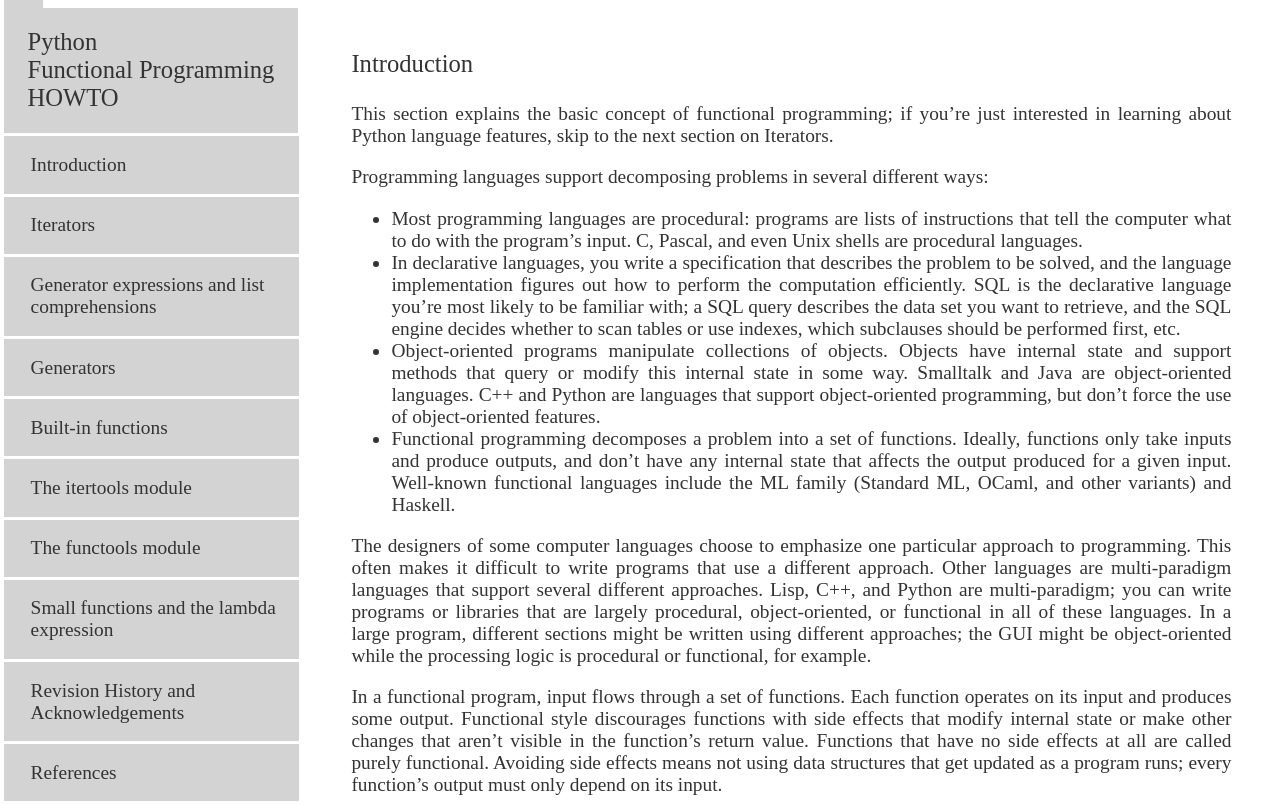
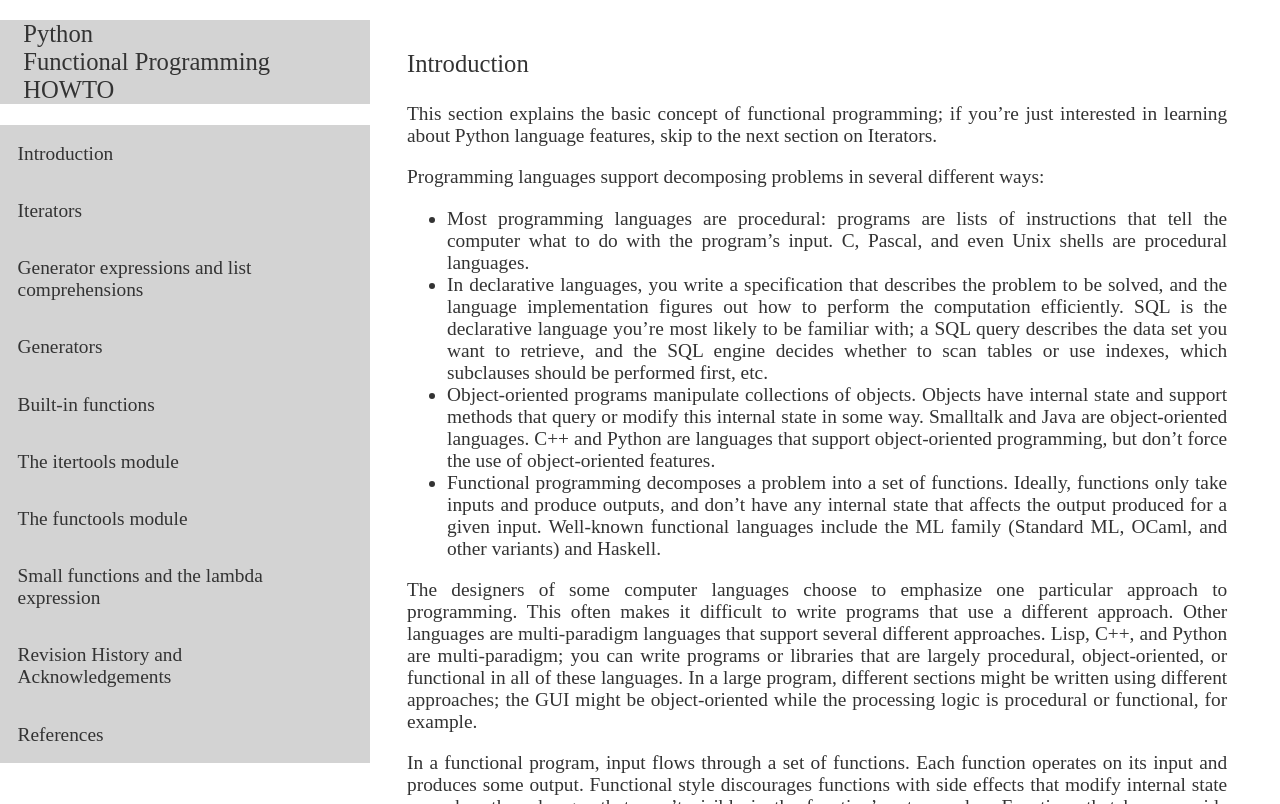
Before and after one commit to amartin78/fcc-technical-documentation-page, a plain HTML site: page index.html in a window 1280 px wide. Shown: the top 804 px of the page. Drawn offline with Linux system fonts and the light colour scheme.

Commit message:
navbar ul

```diff
--- a/index.html
+++ b/index.html
@@ -4,32 +4,29 @@
 <head>
     <link rel="stylesheet" type="text/css" href="style.css">
     <meta name="viewport" content="width=device-width, initial-scale=1.0">
-    <link rel="stylesheet" href="https://use.fontawesome.com/releases/v5.8.1/css/all.css" integrity="sha384-50oBUHEmvpQ+1lW4y57PTFmhCaXp0ML5d60M1M7uH2+nqUivzIebhndOJK28anvf" crossorigin="anonymous">
+    <link rel="stylesheet" href="https://use.fontawesome.com/releases/v5.8.1/css/all.css"
+        integrity="sha384-50oBUHEmvpQ+1lW4y57PTFmhCaXp0ML5d60M1M7uH2+nqUivzIebhndOJK28anvf" crossorigin="anonymous">
 </head>
 
 <body>
-    <div id="container">
-        <div id="top">
-            <a href="#">
-                <i class="fa fa-angle-up"></i>
-            </a>
-        </div>
+    <!-- <div id="container"> -->
+
         <nav id="navbar">
             <header>
                 <h2>Python<br>Functional Programming<br>HOWTO</h2>
             </header>
-            <a class="nav-link" href="#Introduction">Introduction</a>
-            <a class="nav-link" href="#Iterators">Iterators</a>
-            <a class="nav-link" href="#Generator_expressions_and_list_comprehensions">Generator expressions and list
-                comprehensions</a>
-            <a class="nav-link" href="#Generators">Generators</a>
-            <a class="nav-link" href="#Built-in_functions">Built-in functions</a>
-            <a class="nav-link" href="#The_itertools_module">The itertools module</a>
-            <a class="nav-link" href="#The_functools_module">The functools module</a>
-            <a class="nav-link" href="#Small_functions_and_the_lambda_expression">Small functions and the lambda
-                expression</a>
-            <a class="nav-link" href="#Revision_History_and_Acknowledgements">Revision History and Acknowledgements</a>
-            <a class="nav-link" href="#References">References</a>
+            <ul>
+                <li><a class="nav-link" href="#Introduction">Introduction</a></li>
+                <li> <a class="nav-link" href="#Iterators">Iterators</a></li>
+                <li> <a class="nav-link" href="#Generator_expressions_and_list_comprehensions">Generator expressions and list comprehensions</a></li>
+                <li><a class="nav-link" href="#Generators">Generators</a></li>
+                <li><a class="nav-link" href="#Built-in_functions">Built-in functions</a></li>
+                <li><a class="nav-link" href="#The_itertools_module">The itertools module</a></li>
+                <li><a class="nav-link" href="#The_functools_module">The functools module</a></li>
+                <li><a class="nav-link" href="#Small_functions_and_the_lambda_expression">Small functions and the lambda expression</a></li>
+                <li><a class="nav-link" href="#Revision_History_and_Acknowledgements">Revision History and Acknowledgements</a></li>
+                <li><a class="nav-link" href="#References">References</a></li>
+            </ul>
         </nav>
         <main id="main-doc">
             <section class="main-section" id="Introduction">
@@ -788,7 +785,12 @@
                         Foundation</a> --</p>
             </section>
         </main>
-    </div>
+        <div id="start">
+            <a href="#">
+                <i class="fa fa-angle-up"></i>
+            </a>
+        </div>
+    <!-- </div> -->
     <script src="https://cdn.freecodecamp.org/testable-projects-fcc/v1/bundle.js"></script>
 </body>
 
--- a/style.css
+++ b/style.css
@@ -9,11 +9,11 @@
 h2 {
     font-weight: normal;
     font-size: 1.4rem;
-    max-width: 20vw;
+    min-width: 20vw;
 }
 
-#top {
-    position: fixed;
+#start {
+    display: none;
 }
 
 .main-section header {
@@ -21,47 +21,63 @@
     font-size: 1.4rem;
 }
 
-#container {
+/* #container {
     display: grid;
     grid-template-columns: 23% 1fr;
     grid-template-areas:
     "navbar document";
 
-}
+} */
 
 #navbar {
     position: fixed;
-    grid-area: navbar;
-    display: grid;
-    align-content: flex-start;
-    overflow-y: scroll;
+    top: 0;
+    left: 0;
+    /* grid-area: navbar; */
+    /* display: grid; */
+    /* align-content: flex-start; */
+    /* overflow-y: scroll; */
     max-height: 100vh;
-    max-width: 23vw;
+    min-width: 20rem;
+    width: 21rem;
     background-color: white;
-    grid-row-gap: 3px;
+    /* grid-row-gap: 3px; */
 }
 
 #navbar header {
-    position: fixed;
+    /* position: fixed; */
     background-color: lightgray;
     padding: 0 1.32rem;
-    max-width: 20vw;
+    min-width: 16rem;
 }
 
-a {
-    color: #333;
-    text-decoration: none;
-    padding: 1rem 0 1rem 1.5rem;
+#navbar ul {
+    list-style-type: none;
+    padding-left: 1rem;
+    margin: 0px;
+    overflow-x: hidden;
+    overflow-y: auto;
     background-color: lightgray;
 }
 
-a:first-of-type {
+#navbar ul li {
+    padding: 1rem 1rem 1rem 0rem;
+}
+
+#navbar ul a {
+    color: #333;
+    text-decoration: none;
+    padding: 1rem 1rem 1rem 0rem;
+    /* background-color: lightgray; */
+}
+
+/* a:first-of-type {
     margin-top: 7.3rem;
 }
 
 a:last-of-type {
     margin-bottom: 1rem;
-}
+} */
 
 #References a {
     color: royalblue;
@@ -75,7 +91,9 @@
 }
 
 #main-doc {
-    grid-area: document;
+    /* grid-area: document; */
+    position: absolute;
+    margin-left: 350px;
     padding: 0 3rem 3rem 3rem;
     text-align: justify;
 }
@@ -92,25 +110,26 @@
 }
 
 @media (max-width: 550px) {
-    #top {
+    #start {
+        display: flex;
         position: fixed;
         right: 2rem;
         bottom: 1.5rem;
         font-size: 3rem;
     }
-    #top p, #top a {
+    #start p, #start a {
         margin: 0px;
         padding: 0px;
         background-color: transparent;
     }
 
-    #container {
+    /* #container {
         grid-template-columns: 1fr;
         grid-template-rows: auto auto;
         grid-template-areas:
         "navbar"
         "document";
-    }
+    } */
 
     #navbar header {
         position: inherit;
```
